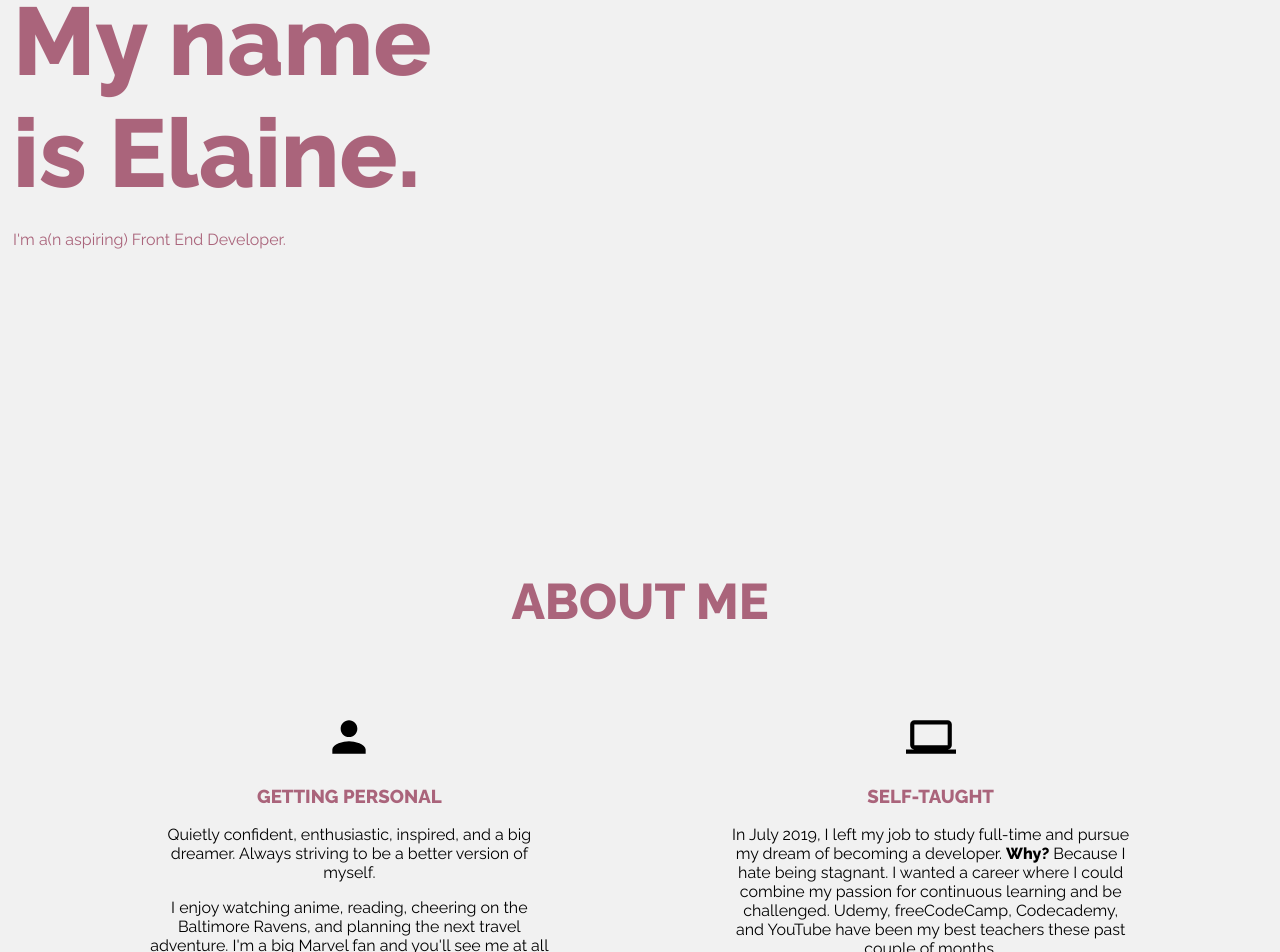
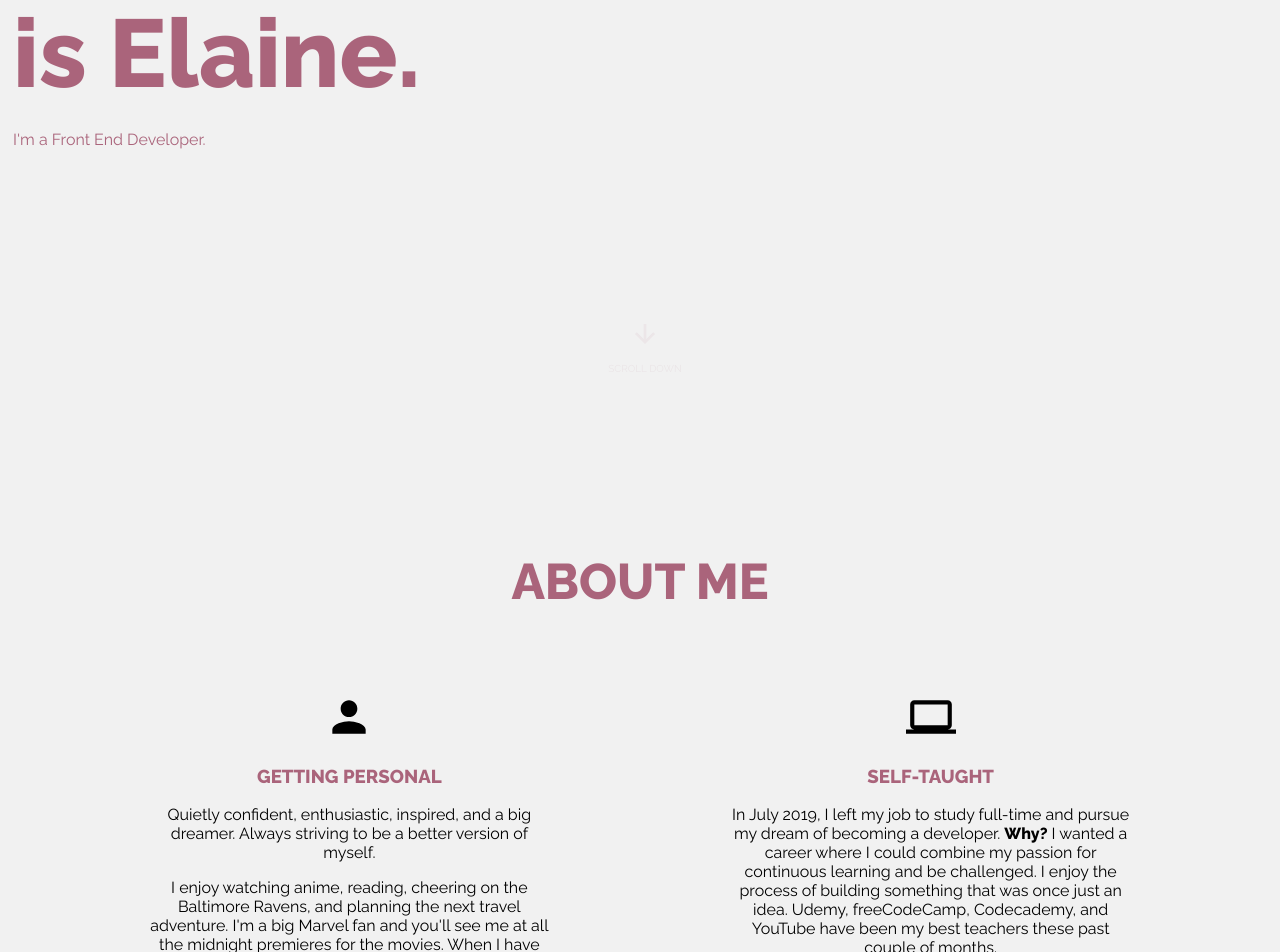
Before and after one commit to elainemango/my-portfolio, a React (Create React App) app: page / in a window 1280 px wide. Shown: the part 340-1292 px from the top of the page. Built offline with nearby package versions, Linux system fonts and the light colour scheme.

Commit message:
content edits

```diff
--- a/public/styles.css
+++ b/public/styles.css
@@ -17,11 +17,16 @@ h1 span {
     color: #aa647b;
     flex-direction: column;
     width: 100%;
-    height: 90vh;
-    margin-top: 150px;
+    height: 100vh;
+    margin-top: 50px;
     float: left;
     text-align: left;
     margin-left: 5px;
+}
+
+.scroll {
+    text-align: center;
+    margin-top: 170px;
 }
 
 .about-container {
@@ -43,11 +48,11 @@ h1 span {
 }
 
 .contact-section {
-    height: 35vh;
+    height: 25vh;
     width: 100%;
     background-color: #aa647b;
     margin-top: 70px;
-    padding-top: 15px;
+    padding-top: 7px;
 }
 
 .contact-links {
@@ -69,5 +74,5 @@ h1 span {
 .contact-links a {
     text-decoration: none;
     color: #f1f1f1;
-    margin: 10px;
+    margin: 15px;
 }
--- a/src/components/About.jsx
+++ b/src/components/About.jsx
@@ -15,16 +15,15 @@ function About() {
                 <p>Quietly confident, enthusiastic, inspired, and a big dreamer. Always striving to be a better version of myself.</p>
                 <p>
                     I enjoy watching anime, reading, cheering on the Baltimore Ravens, and planning the next travel adventure. I'm a big Marvel fan and you'll see me at all the midnight
-                    premieres for the movies. When I have time, I enjoy playing flag football, volleyball, golf, and tennis. Not blessed with artistic skills, but I still like to pretend I'm Bob Ross and
-                    paint for fun.
+                    premieres for the movies. When I have time, I enjoy playing flag football, volleyball, golf, and tennis.
                 </p>
             </div>
             <div>
                 <ComputerIcon style={{ fontSize: 50 }} />
                 <h3>SELF-TAUGHT</h3>
                 <p>
-                    In July 2019, I left my job to study full-time and pursue my dream of becoming a developer. <strong>Why?</strong> Because I hate being stagnant. I wanted a career where I could
-                    combine my passion for continuous learning and be challenged. Udemy, freeCodeCamp, Codecademy, and YouTube have been my best teachers these past couple of months.
+                    In July 2019, I left my job to study full-time and pursue my dream of becoming a developer. <strong>Why?</strong> I wanted a career where I could
+                    combine my passion for continuous learning and be challenged. I enjoy the process of building something that was once just an idea. Udemy, freeCodeCamp, Codecademy, and YouTube have been my best teachers these past couple of months.
                 </p>
                 <p>
                     Proficient in HTML, CSS, and JavaScript. Working knowledge of MongoDB, jQuery, React, Node JS, EJS, JSX, API, XML, Git, SQL, and Python.
--- a/src/components/Intro.jsx
+++ b/src/components/Intro.jsx
@@ -1,4 +1,5 @@
 import React from "react";
+import ArrowDownwardIcon from '@material-ui/icons/ArrowDownward';
 
 
 function Intro() {
@@ -8,7 +9,13 @@ function Intro() {
             <span>My name</span>
             <span>is Elaine.</span>
         </h1>
-        <p className= "animated fadeInLeft slower">I'm a(n aspiring) Front End Developer.</p>
+        <p >I'm a Front End Developer.</p>
+
+        <div className= "scroll animated infinite flash slower">
+            <ArrowDownwardIcon style= {{ fontSize: 30 }} />
+            <p style= {{ fontSize: 10 }}>SCROLL DOWN</p>
+        </div>
+
     </div>
 };
 
```
